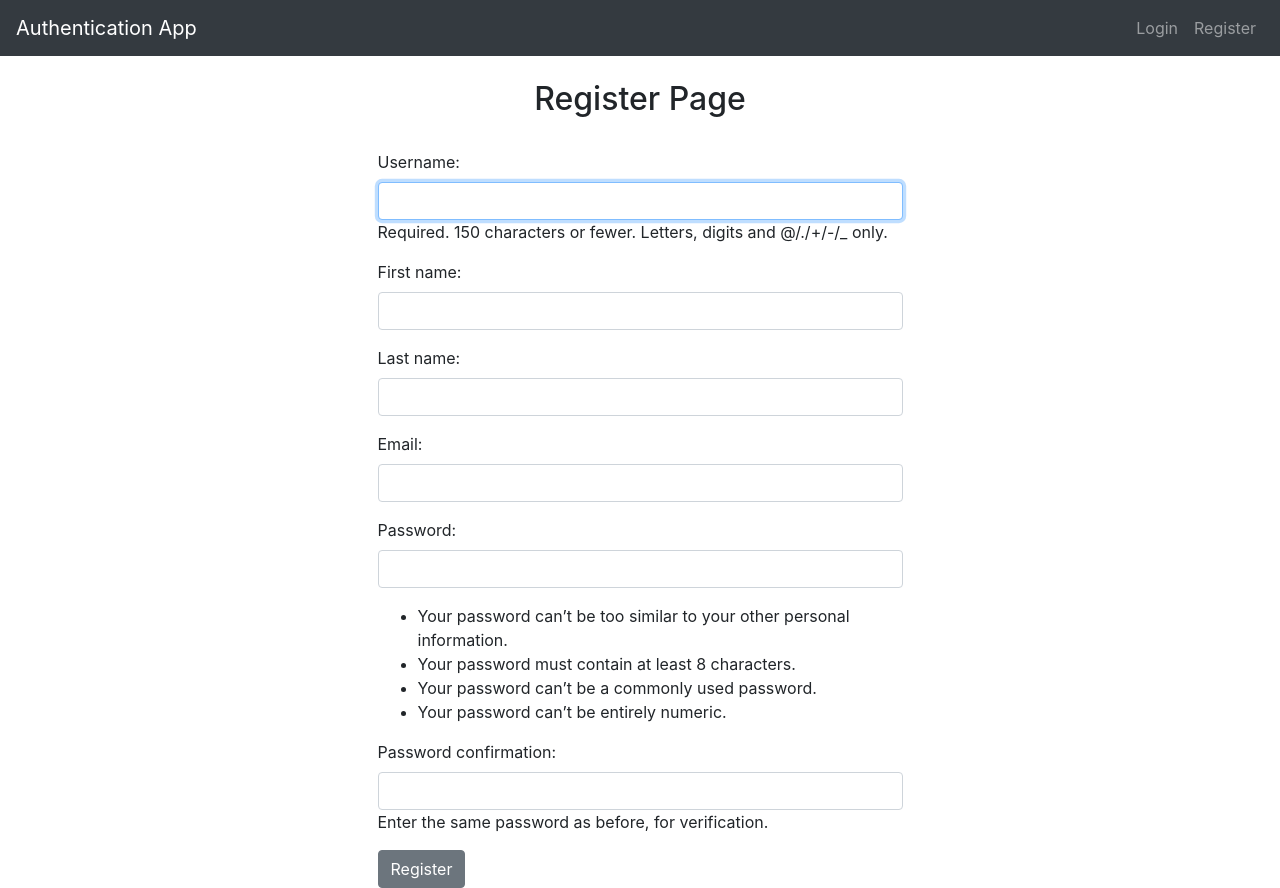
After one commit to dm1tro69/John_Elder_auth, a Django app: page /register/ in a window 1280 px wide. The commit adds this page. Run offline with Django 3.2, Linux system fonts and the light colour scheme; some libraries are stand-ins or nearby versions.

Commit message:
register

```diff
--- /dev/null
+++ b/authenticate/forms.py
@@ -0,0 +1,21 @@
+from django import forms
+from django.contrib.auth.forms import UserCreationForm
+from django.contrib.auth.models import User
+
+
+class SignUpForm(UserCreationForm):
+    email = forms.EmailField(widget=forms.TextInput(attrs={'class': 'form-control'}))
+    first_name = forms.CharField(max_length=100, widget=forms.TextInput(attrs={'class': 'form-control'}))
+    last_name = forms.CharField(max_length=100, widget=forms.TextInput(attrs={'class': 'form-control'}))
+
+    class Meta:
+        model = User
+        fields = ('username', 'first_name', 'last_name', 'email', 'password1', 'password2',)
+
+
+    def __init__(self, *args, **kwargs):
+        super(SignUpForm, self).__init__(*args, **kwargs)
+
+        self.fields['username'].widget.attrs['class'] = 'form-control'
+        self.fields['password1'].widget.attrs['class'] = 'form-control'
+        self.fields['password2'].widget.attrs['class'] = 'form-control'
--- a/authenticate/urls.py
+++ b/authenticate/urls.py
@@ -6,4 +6,5 @@ urlpatterns = [
     path('', views.home, name='home'),
     path('login/', views.login_user, name='login'),
     path('logout/', views.logout_user, name='logout'),
+    path('register/', views.register_user, name='register'),
 ]
--- a/authenticate/views.py
+++ b/authenticate/views.py
@@ -1,6 +1,8 @@
 from django.shortcuts import render, redirect
 from django.contrib.auth import authenticate, logout, login
 from django.contrib import messages
+from django.contrib.auth.forms import UserCreationForm
+from .forms import SignUpForm
 
 # Create your views here.
 
@@ -28,3 +30,20 @@ def logout_user(request):
     logout(request)
     messages.success(request, ('You Have Been Logged Out.'))
     return redirect('home')
+
+
+def register_user(request):
+    if request.method == "POST":
+        form = SignUpForm(request.POST)
+        if form.is_valid():
+            form.save()
+            username = form.cleaned_data['username']
+            password = form.cleaned_data['password1']
+            user = authenticate(username=username, password=password)
+            login(request, user)
+            messages.success(request, ('You Have Registered.'))
+            return redirect('home')
+    else:
+        form = SignUpForm()
+    context = {'form': form}
+    return render(request, 'authenticate/register.html', context)
--- a/templates/authenticate/base.html
+++ b/templates/authenticate/base.html
@@ -26,6 +26,9 @@
 {% else %}
       <li class="nav-item">
         <a class="nav-link" href="{% url 'login' %}">Login</a>
+      </li>
+    <li class="nav-item">
+        <a class="nav-link" href="{% url 'register' %}">Register</a>
       </li>
 {% endif %}
 
--- a/templates/authenticate/home.html
+++ b/templates/authenticate/home.html
@@ -1,5 +1,11 @@
 {% extends 'authenticate/base.html' %}
 {% block content %}
 <h1>Home Page</h1>
+{% if user.is_authenticated %}
+    <p>Name: {{ user.first_name }} {{ user.last_name }}</p>
+   <p>Username: {{ user.username }}</p>
 
+   <p>Email: {{ user.email }}</p>
+
+    {% endif %}
 {% endblock %}
--- /dev/null
+++ b/templates/authenticate/register.html
@@ -0,0 +1,15 @@
+{% extends 'authenticate/base.html' %}
+{% block content %}
+<h2 class="text-center">Register Page</h2>
+    <br>
+<div class="col-md-6 offset-md-3">
+    <form method="POST" action="{% url 'register' %}">
+    {% csrf_token %}
+    {% if form.errors %}
+    <p>Your Forms Has Errors.</p>
+    {% endif %}
+    {{ form.as_p }}
+        <input type="submit" value="Register" class="btn btn-secondary">
+    </form>
+</div>
+{% endblock %}
```
